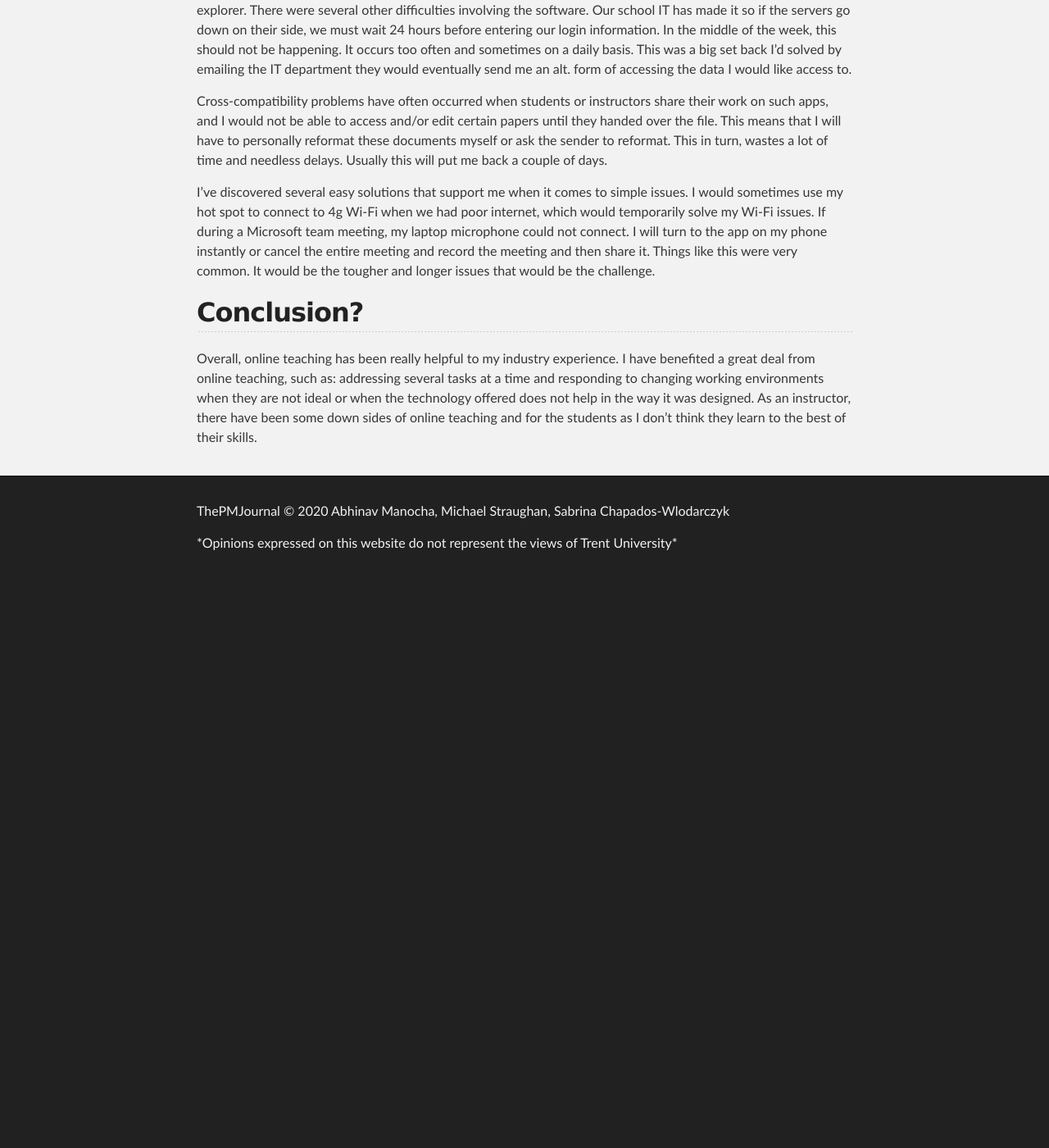
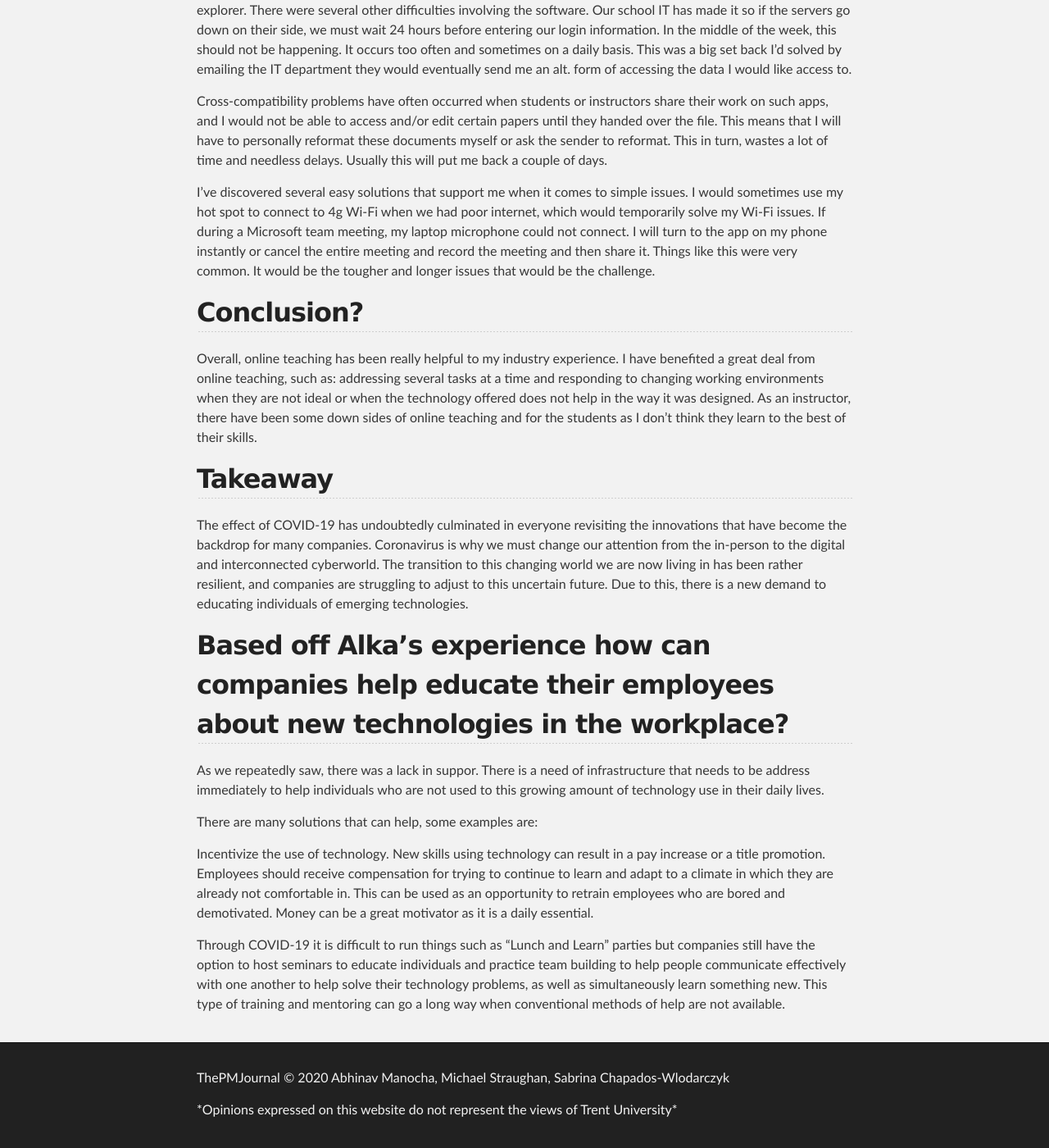
Before and after one commit to abhinavmanocha/3850Project, a Jekyll site: the page built from Alka-Interview.md, in a window 1280 px wide and 1400 px high, scrolled down 2031 px. Shown: the whole window at 82% size. Built offline with Jekyll 4.4.1, drawn with Linux system fonts in a browser that asks for light colours; our own code applies the rules of GitHub Pages for plain Markdown files; before the commit the page ends 2740 px from its top, so only the background shows below that.

Commit message:
update to interview

```diff
--- a/Alka-Interview.md
+++ b/Alka-Interview.md
@@ -47,3 +47,17 @@ I've discovered several easy solutions that support me when it comes to simple i
 ## Conclusion?
 
 Overall, online teaching has been really helpful to my industry experience. I have benefited a great deal from online teaching, such as: addressing several tasks at a time and responding to changing working environments when they are not ideal or when the technology offered does not help in the way it was designed. As an instructor, there have been some down sides of online teaching and for the students as I don't think they learn to the best of their skills.
+
+## Takeaway
+
+The effect of COVID-19 has undoubtedly culminated in everyone revisiting the innovations that have become the backdrop for many companies. Coronavirus is why we must change our attention from the in-person to the digital and interconnected cyberworld. The transition to this changing world we are now living in has been rather resilient, and companies are struggling to adjust to this uncertain future. Due to this, there is a new demand to educating individuals of emerging technologies.
+
+## Based off Alka’s experience how can companies help educate their employees about new technologies in the workplace?
+
+As we repeatedly saw, there was a lack in suppor. There is a need of infrastructure that needs to be address immediately to help individuals who are not used to this growing amount of technology use in their daily lives.
+
+There are many solutions that can help, some examples are:
+
+Incentivize the use of technology. New skills using technology can result in a pay increase or a title promotion. Employees should receive compensation for trying to continue to learn and adapt to a climate in which they are already not comfortable in. This can be used as an opportunity to retrain employees who are bored and demotivated. Money can be a great motivator as it is a daily essential.
+
+Through COVID-19 it is difficult to run things such as “Lunch and Learn” parties but companies still have the option to host seminars to educate individuals and practice team building to help people communicate effectively with one another to help solve their technology problems, as well as simultaneously learn something new. This type of training and mentoring can go a long way when conventional methods of help are not available.
```
